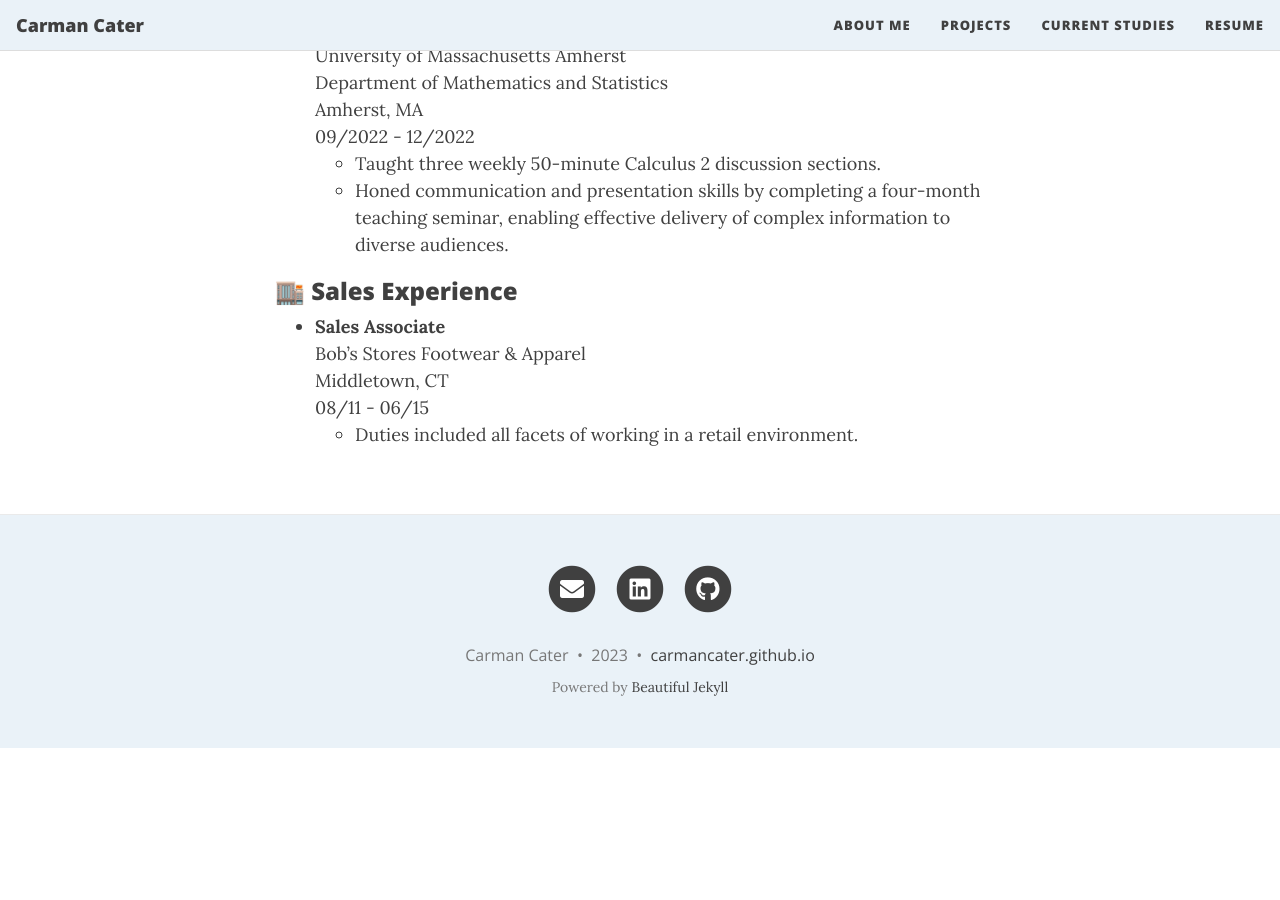
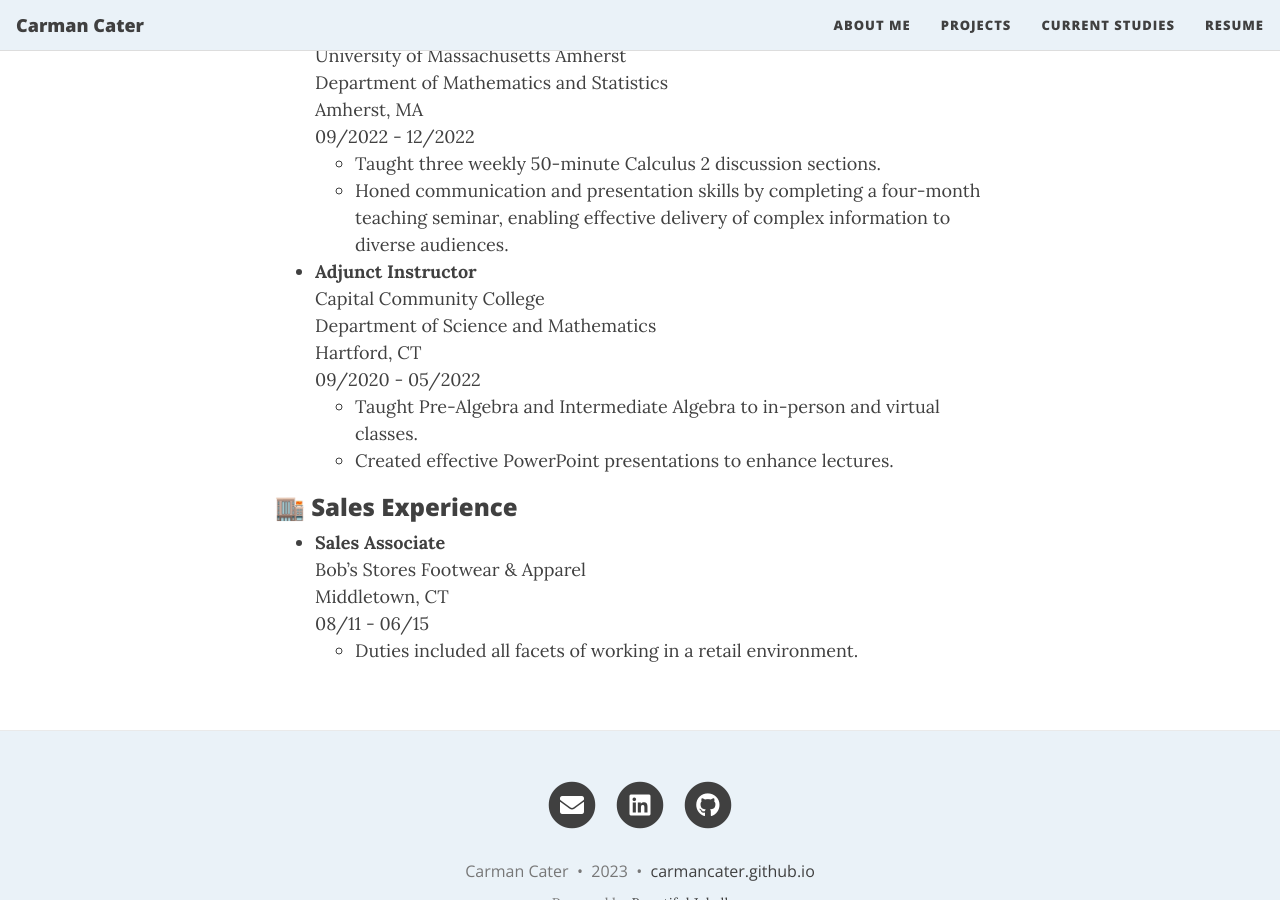
Before and after one commit to carmancater/carmancater.github.io, a Jekyll site: the page built from resume.md, in a window 1280 px wide and 900 px high, scrolled down 1372 px. Built offline with Jekyll 4.4.1, drawn with Linux system fonts in a browser that asks for light colours; nearby versions of some CDN libraries; emoji names are drawn with the system emoji font; before the commit the page ends 2120 px from its top, so only the background shows below that.

Commit message:
Update resume.md

```diff
--- a/resume.md
+++ b/resume.md
@@ -49,6 +49,14 @@ Amherst, MA
     - Taught three weekly 50-minute Calculus 2 discussion sections.
     - Honed communication and presentation skills by completing a four-month teaching seminar, enabling effective delivery of complex information to diverse audiences.
 
+- **Adjunct Instructor**
+Capital Community College
+Department of Science and Mathematics
+Hartford, CT
+09/2020 - 05/2022
+    - Taught Pre-Algebra and Intermediate Algebra to in-person and virtual classes.
+    - Created effective PowerPoint presentations to enhance lectures.
+
 ### :department_store: Sales Experience
 - **Sales Associate**
 Bob's Stores Footwear & Apparel
```
